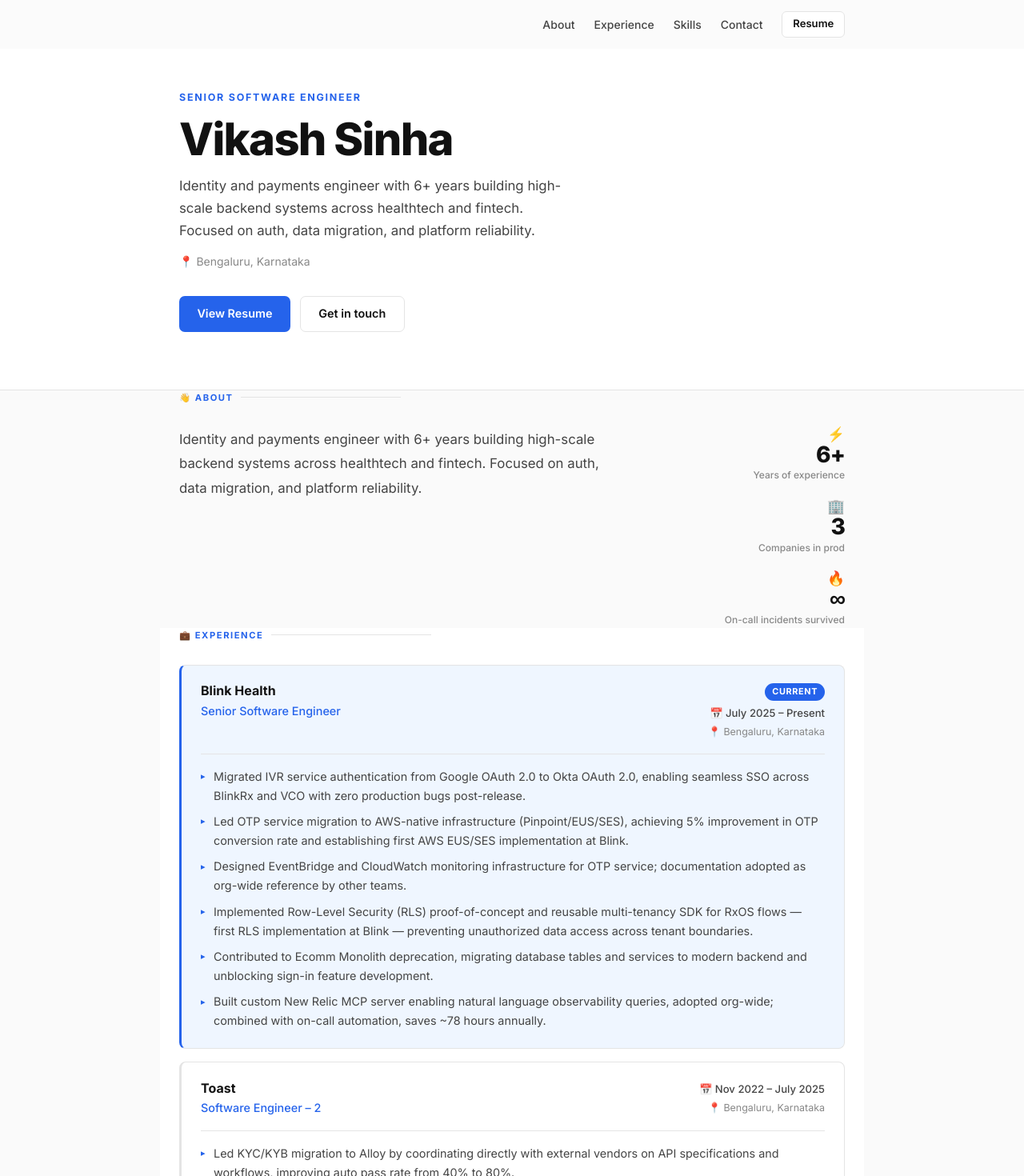
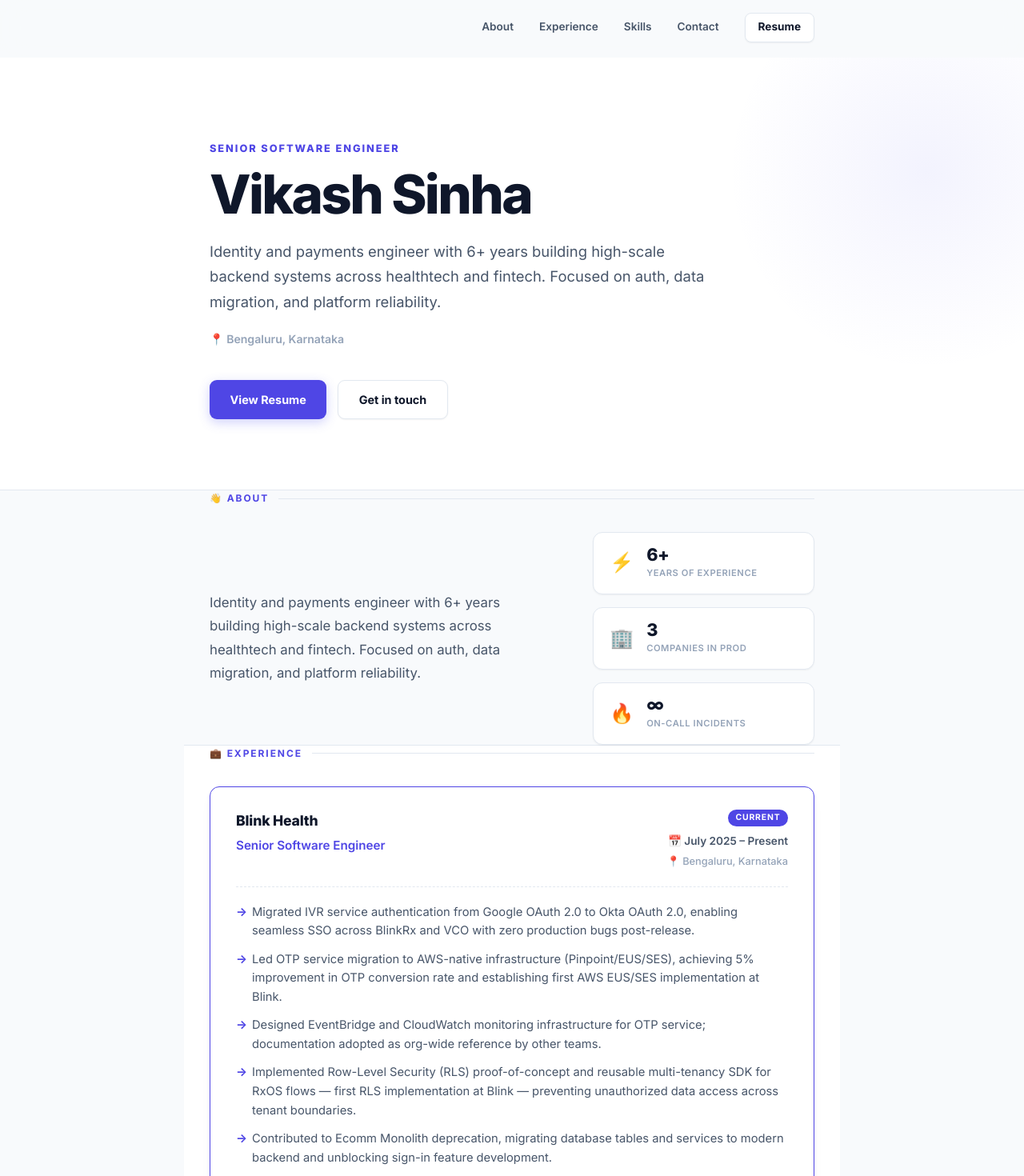
Before and after one commit to vikash1a/vikash-portfolio, a React (Vite) app in the folder site/: page / in a window 1280 px wide. Shown: the top 1470 px of the page at 80% size. Built offline with nearby package versions, Linux system fonts and the light colour scheme.

Commit message:
design: make portfolio design visually premium and simplistic

```diff
--- a/site/src/components/About.tsx
+++ b/site/src/components/About.tsx
@@ -12,18 +12,24 @@
         <ul className="highlights">
           <li>
             <span className="hi-icon">⚡</span>
-            <span className="hi-num">{expYears}+</span>
-            <span className="hi-label">Years of experience</span>
+            <div className="hi-content">
+              <span className="hi-num">{expYears}+</span>
+              <span className="hi-label">Years of experience</span>
+            </div>
           </li>
           <li>
             <span className="hi-icon">🏢</span>
-            <span className="hi-num">3</span>
-            <span className="hi-label">Companies in prod</span>
+            <div className="hi-content">
+              <span className="hi-num">3</span>
+              <span className="hi-label">Companies in prod</span>
+            </div>
           </li>
           <li>
             <span className="hi-icon">🔥</span>
-            <span className="hi-num">∞</span>
-            <span className="hi-label">On-call incidents survived</span>
+            <div className="hi-content">
+              <span className="hi-num">∞</span>
+              <span className="hi-label">On-call incidents</span>
+            </div>
           </li>
         </ul>
       </div>
--- a/site/src/index.css
+++ b/site/src/index.css
@@ -1,275 +1,321 @@
 *, *::before, *::after { box-sizing: border-box; margin: 0; padding: 0; }
 
 :root {
-  --bg: #fafafa;
+  --bg: #f8fafc; /* Slate 50 */
   --bg-white: #ffffff;
-  --surface: #f0f0f0;
-  --border: #e4e4e4;
-  --text: #111111;
-  --text-secondary: #444;
-  --muted: #888;
-  --accent: #2563eb;
-  --accent-hover: #1d4ed8;
-  --accent-subtle: #eff6ff;
-  --max-w: 880px;
-  --font: 'Inter', 'Segoe UI', system-ui, sans-serif;
-  --radius: 8px;
-  --shadow-sm: 0 1px 3px rgba(0,0,0,0.07), 0 1px 2px rgba(0,0,0,0.04);
-  --shadow: 0 4px 12px rgba(0,0,0,0.08);
+  --surface: #f1f5f9; /* Slate 100 */
+  --border: #e2e8f0; /* Slate 200 */
+  --text: #0f172a; /* Slate 900 */
+  --text-secondary: #475569; /* Slate 600 */
+  --muted: #94a3b8; /* Slate 400 */
+  --accent: #4f46e5; /* Indigo 600 */
+  --accent-hover: #4338ca; /* Indigo 700 */
+  --accent-subtle: #eeebff;
+  --max-w: 820px; /* slightly narrower for better reading readability */
+  --font: 'Inter', system-ui, -apple-system, sans-serif;
+  --radius: 12px;
+  --shadow-sm: 0 1px 2px 0 rgba(0, 0, 0, 0.05);
+  --shadow: 0 10px 15px -3px rgba(15, 23, 42, 0.05), 0 4px 6px -4px rgba(15, 23, 42, 0.05);
+  --shadow-lg: 0 20px 25px -5px rgba(15, 23, 42, 0.08), 0 8px 10px -6px rgba(15, 23, 42, 0.08);
 }
 
-html { scroll-behavior: smooth; scroll-padding-top: 64px; }
+html { scroll-behavior: smooth; scroll-padding-top: 80px; }
 
 body {
   background: var(--bg);
   color: var(--text);
   font-family: var(--font);
-  font-size: 1rem;
-  line-height: 1.65;
+  font-size: 0.95rem; /* slightly tighter typography */
+  line-height: 1.6;
   -webkit-font-smoothing: antialiased;
 }
 
-a { color: var(--accent); text-decoration: none; transition: color 0.15s; }
+a { color: var(--accent); text-decoration: none; transition: color 0.2s ease, transform 0.2s ease; }
 a:hover { color: var(--accent-hover); }
 
 .container {
   max-width: var(--max-w);
   margin: 0 auto;
-  padding: 0 1.5rem;
+  padding: 0 2rem;
 }
 
-section { padding: 4rem 0; }
+section { padding: 5rem 0; }
 
 .section-label {
-  font-size: 0.7rem;
+  font-size: 0.75rem;
   font-weight: 700;
-  letter-spacing: 0.14em;
+  letter-spacing: 0.16em;
   text-transform: uppercase;
   color: var(--accent);
-  margin-bottom: 1.75rem;
+  margin-bottom: 2rem;
   display: flex;
   align-items: center;
-  gap: 0.6rem;
+  gap: 0.75rem;
 }
 .section-label::after {
   content: '';
   flex: 1;
   height: 1px;
   background: var(--border);
-  max-width: 200px;
 }
 
 /* About Section */
-#about { background: var(--bg); }
+#about { background: var(--bg); position: relative; }
 .about-grid {
   display: grid;
-  grid-template-columns: 1fr auto;
-  gap: 3rem;
-  align-items: start;
+  grid-template-columns: 1.2fr 0.8fr;
+  gap: 4rem;
+  align-items: center;
 }
 .bio {
   font-size: 1.05rem;
   color: var(--text-secondary);
-  line-height: 1.8;
-  max-width: 560px;
+  line-height: 1.75;
 }
-.highlights { list-style: none; display: flex; flex-direction: column; gap: 1.25rem; flex-shrink: 0; }
-.highlights li { display: flex; flex-direction: column; align-items: flex-end; }
-.hi-icon { font-size: 1.1rem; line-height: 1; margin-bottom: 0.15rem; }
-.hi-num { font-size: 1.75rem; font-weight: 800; line-height: 1; color: var(--text); letter-spacing: -0.03em; }
-.hi-label { font-size: 0.75rem; color: var(--muted); font-weight: 500; text-align: right; margin-top: 0.15rem; }
+.highlights {
+  list-style: none;
+  display: grid;
+  grid-template-columns: 1fr;
+  gap: 1rem;
+  width: 100%;
+}
+.highlights li {
+  background: var(--bg-white);
+  border: 1px solid var(--border);
+  border-radius: var(--radius);
+  padding: 1rem 1.25rem;
+  display: flex;
+  flex-direction: row;
+  align-items: center;
+  gap: 1rem;
+  text-align: left;
+  box-shadow: var(--shadow-sm);
+  transition: transform 0.2s, box-shadow 0.2s, border-color 0.2s;
+}
+.highlights li:hover {
+  transform: translateY(-2px);
+  box-shadow: var(--shadow);
+  border-color: var(--accent);
+}
+.hi-icon { font-size: 1.5rem; }
+.hi-content { display: flex; flex-direction: column; }
+.hi-num { font-size: 1.35rem; font-weight: 800; color: var(--text); letter-spacing: -0.02em; line-height: 1.1; }
+.hi-label { font-size: 0.7rem; color: var(--muted); font-weight: 600; text-transform: uppercase; letter-spacing: 0.05em; margin-top: 0.15rem; }
 
 /* Experience Section */
-#experience { background: var(--bg-white); }
-.jobs { display: flex; flex-direction: column; gap: 1rem; }
+#experience { background: var(--bg-white); border-top: 1px solid var(--border); border-bottom: 1px solid var(--border); }
+.jobs { display: flex; flex-direction: column; gap: 1.5rem; }
 
 .job {
+  background: var(--bg);
+  border: 1px solid var(--border);
+  border-radius: var(--radius);
+  padding: 1.75rem 2rem;
+  transition: transform 0.25s cubic-bezier(0.16, 1, 0.3, 1), box-shadow 0.25s ease, border-color 0.25s ease;
+}
+.job:hover {
+  transform: translateY(-2px);
+  box-shadow: var(--shadow);
+  border-color: var(--accent);
+}
+.job.current {
+  border: 1.5px solid var(--accent);
   background: var(--bg-white);
-  border: 1px solid var(--border);
-  border-left: 3px solid var(--border);
-  border-radius: var(--radius);
-  padding: 1.4rem 1.5rem;
-  transition: border-left-color 0.2s, box-shadow 0.2s;
+  box-shadow: var(--shadow);
 }
-.job:hover { border-left-color: var(--accent); box-shadow: var(--shadow); }
-.job.current { border-left-color: var(--accent); background: var(--accent-subtle); }
 
 .job-header {
   display: flex;
   justify-content: space-between;
   align-items: flex-start;
-  gap: 1rem;
+  gap: 1.5rem;
   flex-wrap: wrap;
+  margin-bottom: 1.25rem;
 }
-.job-header:has(+ .bullets) { margin-bottom: 1rem; }
 
-.job-left { display: flex; flex-direction: column; gap: 0.2rem; }
-.company { font-weight: 700; font-size: 1rem; color: var(--text); line-height: 1.2; }
-.job-title { font-size: 0.9rem; color: var(--accent); font-weight: 500; }
+.job-left { display: flex; flex-direction: column; gap: 0.3rem; }
+.company { font-weight: 800; font-size: 1.1rem; color: var(--text); letter-spacing: -0.01em; }
+.job-title { font-size: 0.95rem; color: var(--accent); font-weight: 600; }
 
-.job-right { display: flex; flex-direction: column; align-items: flex-end; gap: 0.15rem; flex-shrink: 0; }
+.job-right { display: flex; flex-direction: column; align-items: flex-end; gap: 0.25rem; flex-shrink: 0; }
 .badge {
   display: inline-block;
-  padding: 0.1rem 0.55rem;
+  padding: 0.15rem 0.6rem;
   background: var(--accent);
   color: #fff;
-  font-size: 0.68rem;
+  font-size: 0.65rem;
   font-weight: 700;
-  letter-spacing: 0.06em;
+  letter-spacing: 0.08em;
   text-transform: uppercase;
   border-radius: 999px;
-  margin-bottom: 0.2rem;
+  margin-bottom: 0.25rem;
 }
-.period { font-size: 0.82rem; color: var(--text-secondary); font-weight: 500; }
-.loc { font-size: 0.78rem; color: var(--muted); }
+.period { font-size: 0.85rem; color: var(--text-secondary); font-weight: 600; }
+.loc { font-size: 0.8rem; color: var(--muted); font-weight: 500; }
 
 .bullets {
   list-style: none;
   display: flex;
   flex-direction: column;
-  gap: 0.55rem;
+  gap: 0.75rem;
   padding-left: 0;
-  border-top: 1px solid var(--border);
-  padding-top: 1rem;
+  border-top: 1px dashed var(--border);
+  padding-top: 1.25rem;
 }
 .bullets li {
-  font-size: 0.9rem;
+  font-size: 0.92rem;
   color: var(--text-secondary);
-  padding-left: 1rem;
+  padding-left: 1.25rem;
   position: relative;
-  line-height: 1.65;
+  line-height: 1.6;
 }
 .bullets li::before {
-  content: '▸';
+  content: '→';
   position: absolute;
   left: 0;
   color: var(--accent);
-  font-size: 0.7rem;
-  top: 0.2em;
+  font-weight: 700;
 }
 
 /* Skills Section */
 #skills { background: var(--bg); }
 .groups {
   display: grid;
-  grid-template-columns: repeat(auto-fill, minmax(260px, 1fr));
-  gap: 1.25rem;
+  grid-template-columns: repeat(auto-fill, minmax(240px, 1fr));
+  gap: 1.5rem;
 }
 .group {
   background: var(--bg-white);
   border: 1px solid var(--border);
   border-radius: var(--radius);
-  padding: 1.1rem 1.25rem;
+  padding: 1.5rem;
+  box-shadow: var(--shadow-sm);
+  transition: transform 0.2s, box-shadow 0.2s;
+}
+.group:hover {
+  transform: translateY(-2px);
+  box-shadow: var(--shadow);
+  border-color: var(--accent);
 }
 .group-label {
-  font-size: 0.72rem;
-  font-weight: 700;
-  letter-spacing: 0.1em;
+  font-size: 0.75rem;
+  font-weight: 800;
+  letter-spacing: 0.12em;
   text-transform: uppercase;
-  color: var(--accent);
-  margin-bottom: 0.75rem;
+  color: var(--text);
+  margin-bottom: 1rem;
+  border-bottom: 2px solid var(--accent-subtle);
+  padding-bottom: 0.4rem;
 }
-.pills { display: flex; flex-wrap: wrap; gap: 0.4rem; }
+.pills { display: flex; flex-wrap: wrap; gap: 0.5rem; }
 .pill {
-  background: var(--surface);
+  background: var(--bg);
   border: 1px solid var(--border);
-  border-radius: 5px;
-  padding: 0.2rem 0.6rem;
+  border-radius: 6px;
+  padding: 0.25rem 0.65rem;
   font-size: 0.8rem;
   color: var(--text-secondary);
-  font-weight: 500;
-  transition: background 0.12s, border-color 0.12s, color 0.12s;
+  font-weight: 600;
+  transition: background 0.15s, border-color 0.15s, color 0.15s, transform 0.1s;
 }
-.pill:hover { background: var(--accent-subtle); border-color: var(--accent); color: var(--accent); }
+.pill:hover {
+  background: var(--accent);
+  border-color: var(--accent);
+  color: #fff;
+  transform: translateY(-1px);
+}
 
 /* Contact Section */
-#contact { background: var(--bg-white); }
+#contact { background: var(--bg-white); border-top: 1px solid var(--border); }
 .contact-card {
   background: var(--bg);
   border: 1px solid var(--border);
   border-radius: var(--radius);
-  padding: 2rem 2.25rem;
+  padding: 2.5rem;
   display: grid;
-  grid-template-columns: 1fr auto;
-  gap: 2.5rem;
-  align-items: start;
+  grid-template-columns: 1.2fr 0.8fr;
+  gap: 3rem;
+  align-items: center;
 }
-.contact-text h2 { font-size: 1.25rem; font-weight: 700; color: var(--text); margin-bottom: 0.4rem; letter-spacing: -0.01em; }
-.contact-text p { font-size: 0.9rem; color: var(--muted); line-height: 1.6; }
-.contact-links { display: flex; flex-direction: column; gap: 0.65rem; flex-shrink: 0; }
+.contact-text h2 { font-size: 1.5rem; font-weight: 800; color: var(--text); margin-bottom: 0.5rem; letter-spacing: -0.02em; }
+.contact-text p { font-size: 0.95rem; color: var(--text-secondary); line-height: 1.6; }
+.contact-links { display: flex; flex-direction: column; gap: 0.75rem; }
 .link-row {
   display: flex;
   align-items: center;
-  gap: 0.6rem;
-  font-size: 0.875rem;
+  gap: 0.75rem;
+  font-size: 0.9rem;
   color: var(--text-secondary);
-  font-weight: 500;
-  transition: color 0.15s;
+  font-weight: 600;
+  transition: color 0.2s, transform 0.15s;
 }
-.link-row:hover { color: var(--accent); }
+.link-row:hover { color: var(--accent); transform: translateX(2px); }
 .link-icon {
   display: flex;
   align-items: center;
   justify-content: center;
-  width: 30px;
-  height: 30px;
-  background: var(--surface);
+  width: 32px;
+  height: 32px;
+  background: var(--bg-white);
   border: 1px solid var(--border);
-  border-radius: 6px;
+  border-radius: 8px;
   flex-shrink: 0;
-  color: var(--muted);
-  transition: background 0.15s, border-color 0.15s, color 0.15s;
+  color: var(--text-secondary);
+  box-shadow: var(--shadow-sm);
+  transition: background 0.2s, border-color 0.2s, color 0.2s;
 }
 .link-row:hover .link-icon { background: var(--accent-subtle); border-color: var(--accent); color: var(--accent); }
-.dl { color: var(--accent); font-weight: 600; }
+.dl { color: var(--accent); }
 .dl .link-icon { background: var(--accent-subtle); border-color: var(--accent); color: var(--accent); }
 
 /* Header & Navigation */
-.topbar-spacer { height: 0; }
+.topbar-spacer { height: 72px; }
 
 .topbar {
   position: fixed;
   top: 0; left: 0; right: 0;
   z-index: 100;
-  padding: 0.85rem 0;
-  background: rgba(250, 250, 250, 0.7);
-  backdrop-filter: blur(12px);
-  -webkit-backdrop-filter: blur(12px);
+  padding: 1rem 0;
+  background: rgba(248, 250, 252, 0.8); /* matching --bg */
+  backdrop-filter: blur(20px);
+  -webkit-backdrop-filter: blur(20px);
   border-bottom: 1px solid transparent;
-  transition: border-color 0.2s, background 0.2s, box-shadow 0.2s;
+  transition: border-color 0.3s, background 0.3s, box-shadow 0.3s;
 }
 .topbar.scrolled {
-  background: rgba(255, 255, 255, 0.92);
-  border-bottom-color: var(--border);
-  box-shadow: var(--shadow-sm);
+  background: rgba(255, 255, 255, 0.85);
+  border-bottom-color: rgba(15, 23, 42, 0.06);
+  box-shadow: 0 4px 30px rgba(0, 0, 0, 0.02);
 }
 .topbar-inner {
   display: flex;
   align-items: center;
   justify-content: space-between;
-  gap: 1rem;
 }
 .topbar-name {
-  font-weight: 600;
-  font-size: 0.95rem;
+  font-weight: 800;
+  font-size: 1rem;
   color: var(--text);
+  letter-spacing: -0.02em;
   opacity: 0;
-  transition: opacity 0.2s;
+  transform: translateY(4px);
+  transition: opacity 0.3s ease, transform 0.3s ease;
   pointer-events: none;
 }
-.topbar.scrolled .topbar-name { opacity: 1; pointer-events: auto; }
-.topbar-links { display: flex; align-items: center; gap: 1.5rem; }
-.topbar-links a { font-size: 0.875rem; color: var(--text-secondary); font-weight: 500; }
+.topbar.scrolled .topbar-name { opacity: 1; transform: translateY(0); pointer-events: auto; }
+.topbar-links { display: flex; align-items: center; gap: 2rem; }
+.topbar-links a { font-size: 0.85rem; color: var(--text-secondary); font-weight: 600; }
 .topbar-links a:hover { color: var(--accent); }
 .topbar-resume {
-  padding: 0.3rem 0.8rem;
+  padding: 0.4rem 1rem;
   border: 1px solid var(--border);
-  border-radius: 6px;
-  font-size: 0.82rem !important;
+  border-radius: 8px;
+  font-size: 0.85rem !important;
   color: var(--text) !important;
-  font-weight: 600 !important;
+  font-weight: 700 !important;
   background: var(--bg-white);
-  transition: border-color 0.15s, background 0.15s;
+  box-shadow: var(--shadow-sm);
+  transition: border-color 0.2s, background 0.2s, color 0.2s;
 }
 .topbar-resume:hover {
   border-color: var(--accent);
@@ -278,105 +324,121 @@
 }
 
 header {
-  padding: 7rem 0 4.5rem;
+  padding: 6.5rem 0 5.5rem;
   background: var(--bg-white);
   border-bottom: 1px solid var(--border);
+  position: relative;
+  overflow: hidden;
 }
-.hero-inner { display: flex; align-items: flex-start; }
-.hero-text { text-align: left; }
+header::before {
+  content: '';
+  position: absolute;
+  top: -20%;
+  right: -10%;
+  width: 500px;
+  height: 500px;
+  background: radial-gradient(circle, rgba(99, 102, 241, 0.08) 0%, transparent 70%);
+  z-index: 0;
+  pointer-events: none;
+}
+.hero-inner { display: flex; align-items: flex-start; position: relative; z-index: 1; }
+.hero-text { max-width: 620px; }
 .hero-eyebrow {
-  font-size: 0.78rem;
-  font-weight: 700;
-  letter-spacing: 0.14em;
+  font-size: 0.8rem;
+  font-weight: 800;
+  letter-spacing: 0.15em;
   text-transform: uppercase;
   color: var(--accent);
   margin-bottom: 0.75rem;
 }
 h1 {
-  font-size: clamp(2.4rem, 6vw, 3.5rem);
-  font-weight: 800;
-  letter-spacing: -0.03em;
+  font-size: clamp(2.8rem, 8vw, 4.2rem);
+  font-weight: 900;
+  letter-spacing: -0.04em;
   line-height: 1.05;
   color: var(--text);
-  margin-bottom: 1rem;
+  margin-bottom: 1.25rem;
 }
 .hero-sub {
-  font-size: 1.05rem;
+  font-size: 1.15rem;
   color: var(--text-secondary);
-  line-height: 1.65;
-  max-width: 500px;
-  margin-bottom: 0.75rem;
+  line-height: 1.7;
+  margin-bottom: 1.25rem;
 }
 .hero-location {
   display: flex;
   align-items: center;
-  gap: 0.35rem;
-  font-size: 0.875rem;
+  gap: 0.4rem;
+  font-size: 0.88rem;
   color: var(--muted);
-  margin-bottom: 2rem;
+  font-weight: 600;
+  margin-bottom: 2.5rem;
 }
-.hero-location svg { flex-shrink: 0; }
-.hero-ctas { display: flex; flex-wrap: wrap; gap: 0.75rem; }
+.hero-ctas { display: flex; flex-wrap: wrap; gap: 0.85rem; }
 .btn-primary {
   display: inline-flex;
   align-items: center;
-  padding: 0.6rem 1.4rem;
+  padding: 0.75rem 1.6rem;
   background: var(--accent);
   color: #fff;
-  font-weight: 600;
+  font-weight: 700;
   font-size: 0.9rem;
-  border-radius: 7px;
-  transition: background 0.15s, transform 0.1s;
+  border-radius: 9px;
+  box-shadow: 0 4px 14px rgba(99, 102, 241, 0.3);
+  transition: background 0.2s, transform 0.15s, box-shadow 0.2s;
 }
-.btn-primary:hover { background: var(--accent-hover); color: #fff; transform: translateY(-1px); }
+.btn-primary:hover {
+  background: var(--accent-hover);
+  color: #fff;
+  transform: translateY(-1px);
+  box-shadow: 0 6px 20px rgba(99, 102, 241, 0.4);
+}
 .btn-ghost {
   display: inline-flex;
   align-items: center;
-  padding: 0.6rem 1.4rem;
-  border: 1.5px solid var(--border);
+  padding: 0.75rem 1.6rem;
+  border: 1px solid var(--border);
   color: var(--text);
-  font-weight: 600;
+  font-weight: 700;
   font-size: 0.9rem;
-  border-radius: 7px;
-  background: transparent;
-  transition: border-color 0.15s, background 0.15s, transform 0.1s;
+  border-radius: 9px;
+  background: var(--bg-white);
+  box-shadow: var(--shadow-sm);
+  transition: border-color 0.2s, background 0.2s, color 0.2s, transform 0.15s;
 }
-.btn-ghost:hover { border-color: var(--accent); color: var(--accent); background: var(--accent-subtle); transform: translateY(-1px); }
+.btn-ghost:hover {
+  border-color: var(--accent);
+  color: var(--accent);
+  background: var(--accent-subtle);
+  transform: translateY(-1px);
+}
 
 /* Footer */
 footer {
-  padding: 1.5rem 0;
+  padding: 2rem 0;
   background: var(--bg);
   border-top: 1px solid var(--border);
 }
 footer .container {
-  max-width: 880px;
+  max-width: var(--max-w);
   margin: 0 auto;
-  padding: 0 1.5rem;
+  padding: 0 2rem;
   display: flex;
   justify-content: space-between;
   flex-wrap: wrap;
-  gap: 0.5rem;
-  font-size: 0.78rem;
+  gap: 1rem;
+  font-size: 0.8rem;
   color: var(--muted);
+  font-weight: 500;
 }
 
 /* Media Queries */
-@media (max-width: 600px) {
-  section { padding: 2.5rem 0; }
-  .about-grid { grid-template-columns: 1fr; }
-  .highlights { flex-direction: row; gap: 2rem; }
-  .highlights li { align-items: flex-start; }
-  .hi-label { text-align: left; }
+@media (max-width: 768px) {
+  .about-grid { grid-template-columns: 1fr; gap: 2.5rem; }
+  .highlights { grid-template-columns: 1fr; gap: 0.75rem; }
+  .highlights li { align-items: center; text-align: center; }
+  .contact-card { grid-template-columns: 1fr; gap: 2rem; padding: 2rem; }
   .topbar-links a:not(.topbar-resume) { display: none; }
-  header { padding: 5.5rem 0 3rem; }
+  header { padding: 5rem 0 3.5rem; }
+  section { padding: 3.5rem 0; }
 }
-
-@media (max-width: 640px) {
-  .contact-card { grid-template-columns: 1fr; gap: 1.5rem; padding: 1.5rem; }
-}
-
-@media (max-width: 500px) {
-  .job { padding: 1.1rem; }
-  .job-right { align-items: flex-start; }
-}
```
